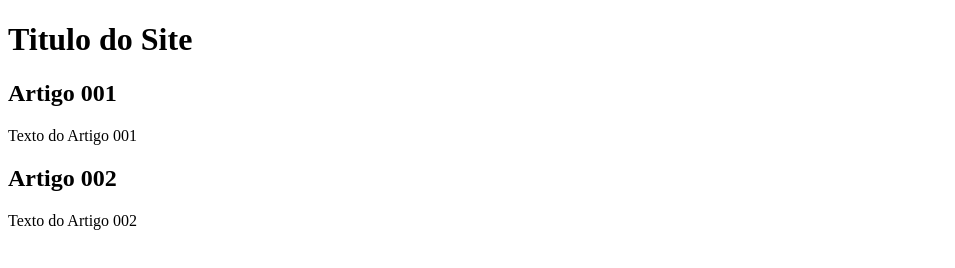
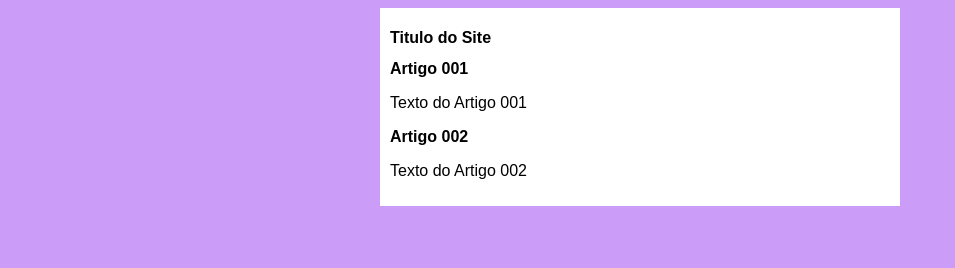
Before and after one commit to andre3bpm/Projeto-Site, a plain HTML site: page index.html in a window 1280 px wide. Shown: the whole page, without its empty margins (0-955 px from the left). Drawn offline with Linux system fonts and the light colour scheme.

Commit message:
Iniciei o Design

```diff
--- /dev/null
+++ b/estilo/style.css
@@ -0,0 +1,16 @@
+* {
+    font-family: Arial, Helvetica, sans-serif;
+    font-size: 16px;
+}
+
+body {
+    background-color: rgb(204, 157, 248);
+}
+
+main {
+    background-color: white;
+    width: 500px;
+    margin: auto;
+    padding: 10px;
+    box-shadow: 3px, 3px, 5px rgba(0, 0, 0, 0.473);
+}
--- a/index.html
+++ b/index.html
@@ -6,6 +6,7 @@
     <meta http-equiv="X-UA-Compatible" content="IE=edge">
     <meta name="viewport" content="width=device-width, initial-scale=1.0">
     <title>Ttitulo do Site</title>
+    <link rel="stylesheet" href="estilo/style.css">
 </head>
 
 <body>
```
